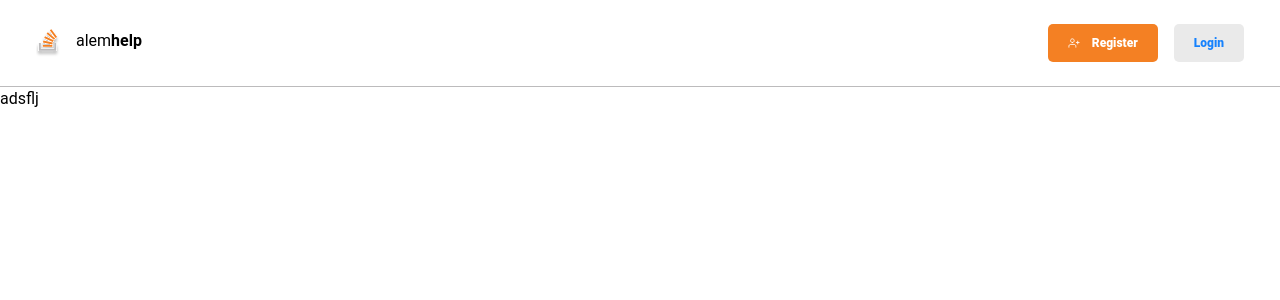
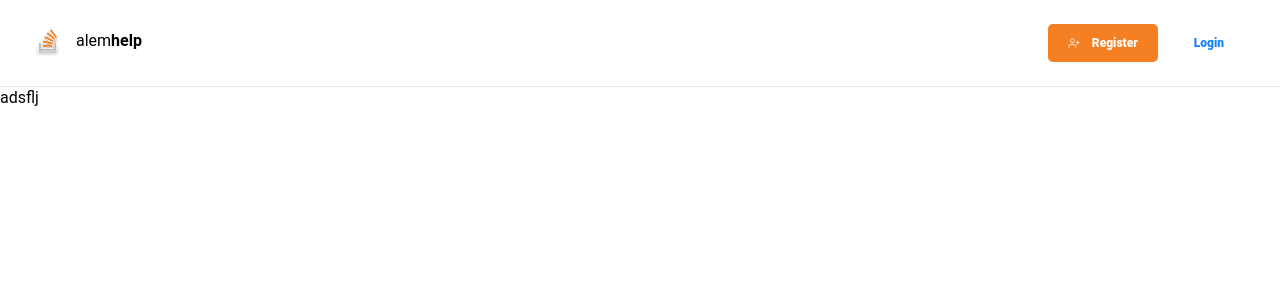
Before and after one commit to umbrellaDuck/forum-site, a Next.js app: page / in a window 1280 px wide. Shown: the top 300 px of the page. Built offline with nearby package versions, Linux system fonts and the light colour scheme.

Commit message:
make component-button

```diff
--- a/package.json
+++ b/package.json
@@ -13,6 +13,7 @@
     "@types/react": "18.2.0",
     "@types/react-dom": "18.2.1",
     "autoprefixer": "10.4.14",
+    "clsx": "^1.2.1",
     "eslint": "8.39.0",
     "eslint-config-next": "13.3.1",
     "next": "13.3.1",
--- a/src/components/AppLayout/AppLayout.tsx
+++ b/src/components/AppLayout/AppLayout.tsx
@@ -3,14 +3,15 @@ import Link from 'next/link';
 import { ReactNode } from 'react';
 import logo from '../../../public/logo.svg';
 import userPlus from '../../../public/user-plus.svg';
+import Button from '../Button.tsx/Button';
 interface Props {
   children: ReactNode;
 }
 
 const AppLayout = ({ children }: Props) => {
   return (
-    <>
-      <header className='flex justify-between px-9 py-6 border-border-gray border-b items-center'>
+    <div className='flex flex-col h-screen'>
+      <header className='flex justify-between px-9 py-6 border-border-gray border-b items-center fixed w-full'>
         <Link href='/' className='flex'>
           <Image alt='Logo' src={logo} className='w-6 h-7 mr-4' />
           <span>
@@ -20,7 +21,7 @@ const AppLayout = ({ children }: Props) => {
         <div className='flex'>
           <Link
             href='/signup'
-            className='bg-btn-orange px-5 py-3 rounded-[5px] flex text-white items-center mr-4 h-[38px]'
+            className=' bg-buttonOrange px-5 py-3 rounded-[5px] flex text-white items-center mr-4 h-[38px] '
           >
             <Image alt='Logo' src={userPlus} className='w-3 h-3 mr-3' />
             <span className='text-xs font-black'>Register</span>
@@ -29,12 +30,12 @@ const AppLayout = ({ children }: Props) => {
             href='login'
             className='bg-EA px-5 py-3 rounded-[5px] h-[38px] flex items-center'
           >
-            <span className='text-#1682 font-black text-xs'>Login</span>
+            <span className='text-primaryColor font-black text-xs'>Login</span>
           </Link>
         </div>
       </header>
-      <main>{children}</main>
-    </>
+      <main className='pt-[86px] h-full'>{children}</main>
+    </div>
   );
 };
 
--- /dev/null
+++ b/src/components/Button.tsx/Button.tsx
@@ -0,0 +1,39 @@
+import { ReactNode } from 'react';
+import cn from 'clsx';
+
+interface Props {
+  children: ReactNode;
+  className?: string;
+  size?: 'xs' | 'md';
+  disabled?: boolean;
+  color?: 'blue' | 'gray' | 'orange';
+}
+
+const Button = ({
+  children,
+  className,
+  size,
+  disabled,
+  color,
+  ...rest
+}: Props) => {
+  const rootClassName = cn(
+    {
+      'px-[5px] py-[10px] rounded-[100px] text-sm': size === 'xs',
+      'px-3 py-5 rounded-[5px] text-sm': size === 'md',
+      'opacity-50': disabled,
+      'bg-buttonOrange text-white ': color === 'orange',
+      'bg-buttonGrayColor font-': color === 'gray',
+      'bg-primaryColor text-white': color === 'blue',
+    },
+    className
+  );
+
+  return (
+    <button {...rest} className={rootClassName}>
+      {children}
+    </button>
+  );
+};
+
+export default Button;
--- a/tailwind.config.js
+++ b/tailwind.config.js
@@ -8,10 +8,10 @@ module.exports = {
   theme: {
     extend: {
       colors: {
-        'border-gray': '#BCBBBC',
-        'btn-orange': '#F48023',
-        EA: '#EAEAEA',
-        '#1682': '#1682FD',
+        buttonGrayColor: '#BCBBBC',
+        buttonOrange: '#F48023',
+        borderGrayColor: '#EAEAEA',
+        primaryColor: '#1682FD',
       },
       backgroundImage: {
         'gradient-radial': 'radial-gradient(var(--tw-gradient-stops))',
```
Also changed, not shown: 1 other file (tests, documents, lock files or other folders).
